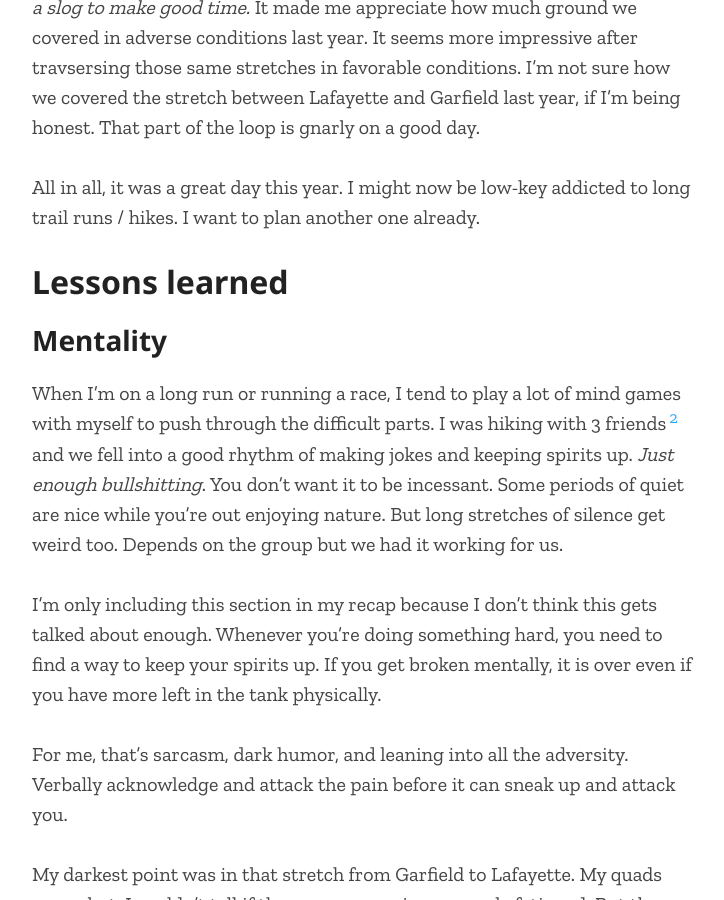
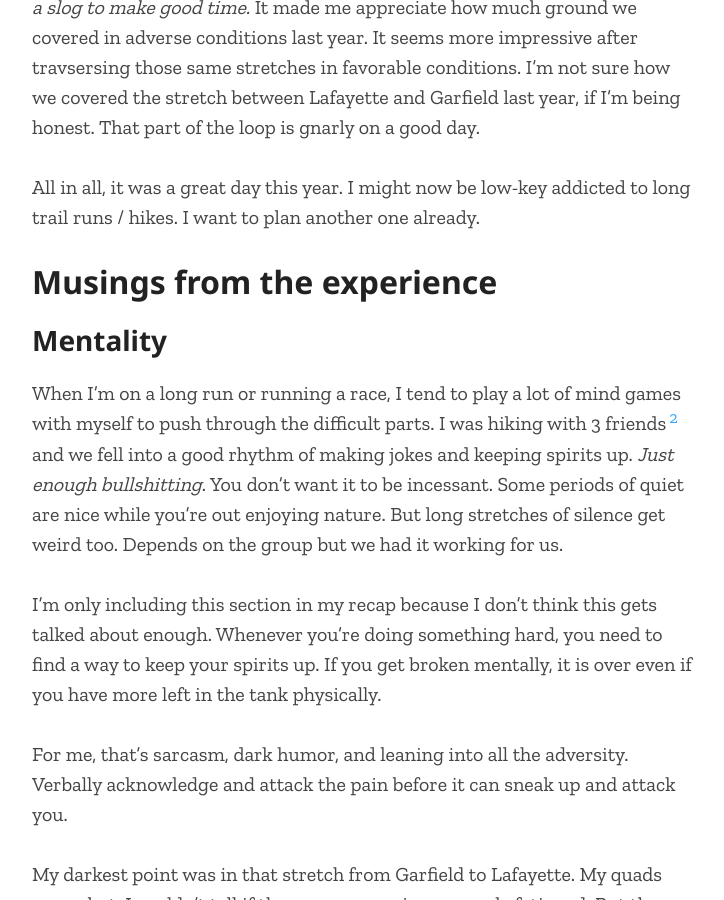
Before and after one commit to jhforster/jhforster.github.io, a Jekyll site: the page built from _posts/2020-06-29-pemi-loop-recap.md, in a window 1280 px wide and 900 px high, scrolled down 952 px. Shown: the whole window, without its empty margins (278-1002 px from the left). Built offline with Jekyll 4.4.1, drawn with Linux system fonts in a browser that asks for light colours.

Commit message:
Title change

```diff
--- a/_posts/2020-06-29-pemi-loop-recap.md
+++ b/_posts/2020-06-29-pemi-loop-recap.md
@@ -18,7 +18,7 @@ Now? I see things in a different light. Conditions were perfect this year. My pa
 
 All in all, it was a great day this year. I might now be low-key addicted to long trail runs / hikes. I want to plan another one already.
 
-## Lessons learned
+## Musings from the experience
 ### Mentality
 When I'm on a long run or running a race, I tend to play a lot of mind games with myself to push through the difficult parts. I was hiking with 3 friends[^2] and we fell into a good rhythm of making jokes and keeping spirits up. *Just enough bullshitting*. You don't want it to be incessant. Some periods of quiet are nice while you're out enjoying nature. But long stretches of silence get weird too. Depends on the group but we had it working for us.
 
```
